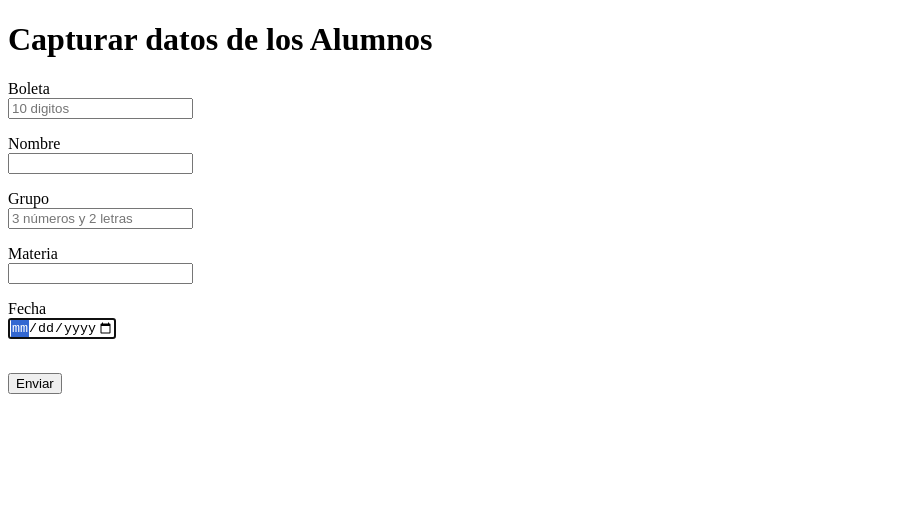
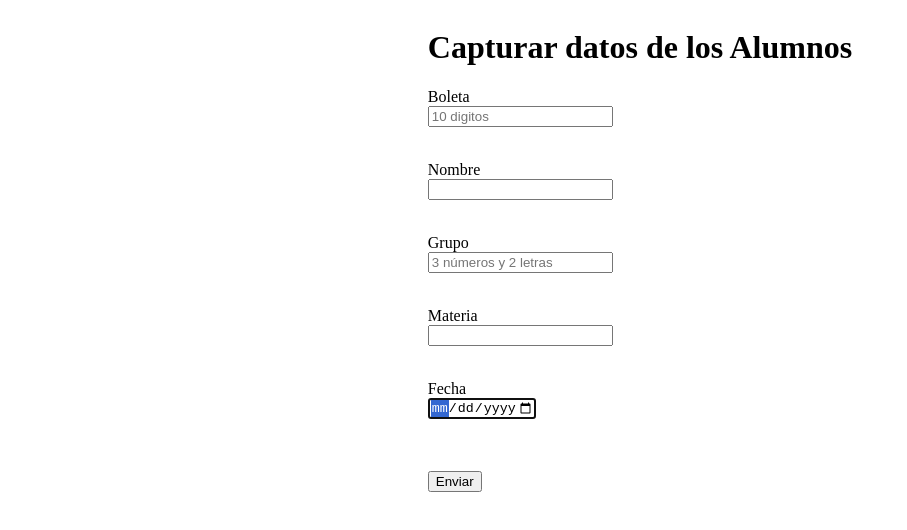
Before and after one commit to NorthonRNG/NorthonRNG.github.io, a plain HTML site: page index.html in a window 1280 px wide. Shown: the whole page, without its empty margins (0-907 px from the left). Drawn offline with Linux system fonts and the light colour scheme.

Commit message:
Update index.html

```diff
--- a/index.html
+++ b/index.html
@@ -4,6 +4,7 @@
         <title>Datos de Alumnos</title>
         <meta charset="UTF-8">
         <meta name="viewport" content="width=device-width, initial-scale=1.0">
+            <link rel="stylesheet" href="css/estilos.css">
     </head>
     <body>
            <form id="forma" action="javascript:procesa()">
```
